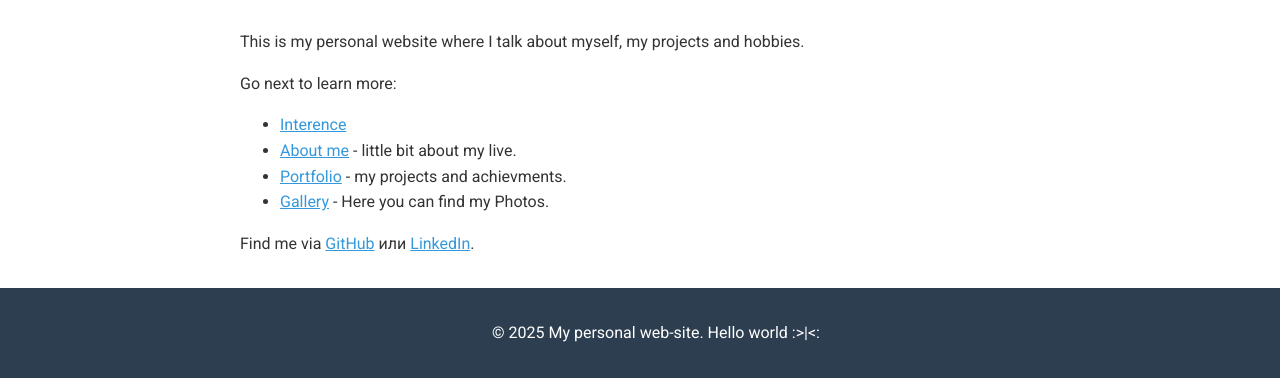
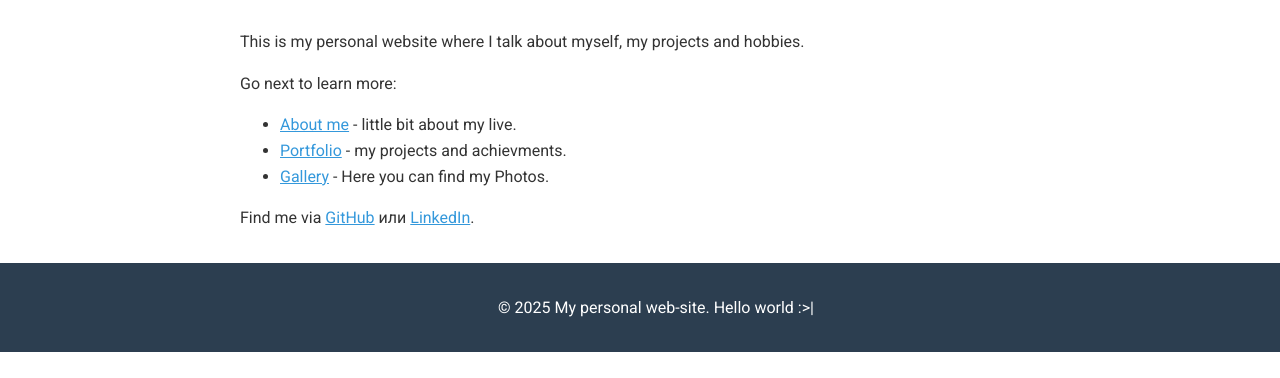
Before and after one commit to Biba102030/pers_webpage, a plain HTML site: page index.html in a window 1280 px wide. Shown: the part 692-1070 px from the top of the page. After the commit the page ends 1044 px from the top, so only its background shows below. Drawn offline with nearby package versions, Linux system fonts and the light colour scheme.

Commit message:
Add files via upload
buttons changes = navigation

```diff
--- a/index.html
+++ b/index.html
@@ -1,5 +1,5 @@
 <!DOCTYPE html>
-<html lang="eng">
+<html lang="en">
 <head>
     <meta charset="UTF-8">
     <meta name="viewport" content="width=device-width, initial-scale=1.0">
@@ -36,7 +36,6 @@
             <p>This is my personal website where I talk about myself, my projects and hobbies.</p>
             <p>Go next to learn more:</p>
             <ul>
-                <li><a href="index.html" >Interence</a></li>
                 <li><a href="about.html">About me</a> - little bit about my live.</li>
                 <li><a href="portfolio.html">Portfolio</a> - my projects and achievments.</li>
                 <li><a href="gallery.html">Gallery</a> - Here you can find my Photos.</li>
@@ -45,7 +44,7 @@
         </section>
     </main>
     <footer>
-        <p>© 2025 My personal web-site. Hello world :>|<:</p>
+        <p>© 2025 My personal web-site. Hello world :>|</p>
     </footer>
 
     <script src="https://cdn.jsdelivr.net/npm/swiper@11/swiper-bundle.min.js"></script>
```
Also changed, not shown: about.html (+3 -3 lines), gallery.html (+2 -2 lines), portfolio.html (+2 -2 lines).
